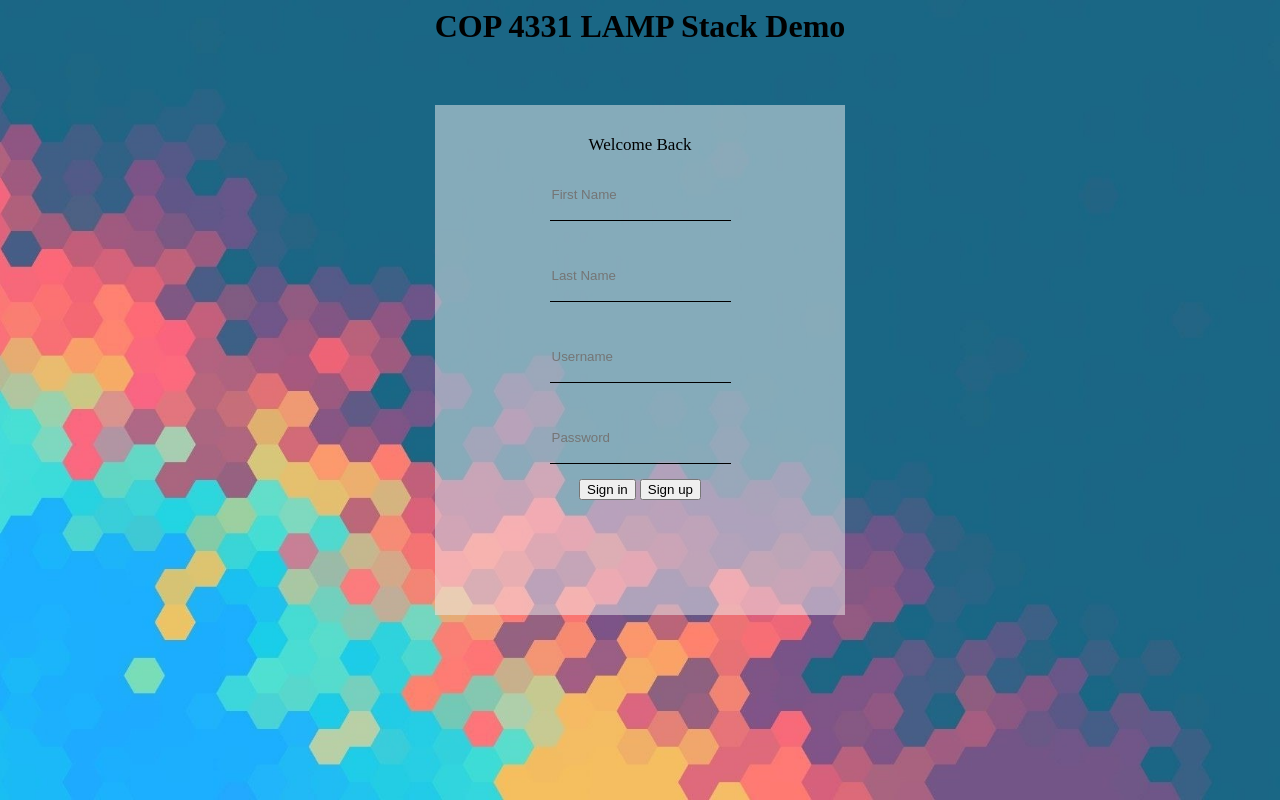
After one commit to PromAtlas/mycontacts.studio, a PHP site: page /main.html in a window 1280 px wide. The commit adds this page. Run offline with PHP 8.4, Linux system fonts and the light colour scheme.

Commit message:
Updated styles and html

```diff
--- a/css/style.css
+++ b/css/style.css
@@ -1,181 +1,75 @@
-body
-{
-    background-color: #707070;
+body {
+    background-image: url("../images/background2.jpg");
+    background-position: center;
+	background-repeat: no-repeat;
+	background-size: cover;
 }
 
-#title
-{
-    font-size: 40px;
-    width: 100%;
-    text-align: center;
-    font-family: 'Ubuntu', sans-serif;
-    color: #FFFFFF;
+h1 {
+  color: black;
+  text-align: center;
 }
 
-#loginDiv
-{
-    font-size: 30px;
-    width: 50%;
-    margin: auto;
-    padding: 25px;
-    background-color: #b2b2b2;
-    display: none;
+p {
+  font-family: verdana;
+  font-size: 15px;
 }
 
-#registerDiv
-{
-    font-size: 30px;
-    width: 50%;
-    margin: auto;
-    padding: 25px;
-    background-color: #b2b2b2;
-    display: none;
+span{
+	color: black;
+	text-align: center;
+	font-size: 17px;
 }
 
-#loggedInDiv
-{
-    font-size: 30px;
-    width: 50%;
-    margin: auto;
-    padding: 25px;
-    background-color: #b2b2b2;
+div{
+	height: 450px;
+	margin-top: 60px;
+	padding: 30px 30px;
+	width: 350px;
+	background: rgba(240,240,240,.50);
+
 }
 
-#accessUIDiv
-{
-    font-size: 30px;
-    width: 50%;
-    margin: auto;
-    padding: 25px;
-    background-color: #b2b2b2;
+#registerDiv input{
+	line-height: 2.3;
 }
 
-.buttons
-{
-    font-size: 30px;
-    border-radius: 25px;
-    width: 50%;
-    margin-left: 25%;
-    font-family: 'Ubuntu', sans-serif;
+#pictureDiv{
+	width: 240px;
+	height: 260px;
+	background-image: url("../images/image.jpg");
+    background-position: center;
+	background-repeat: no-repeat;
+	background-size: cover;
+	padding-top: 220px;
+}
+
+.buttons{
+	border-radius: 15px;
+	margin: 25px 25px;
+	cursor: pointer;
+	background-color: #F2BB5F;
+	height: 30px;
+	width: 100px;
 }
 
 .buttons:hover{
-    background-color: #00d5124f;
-    color: #FFFFFF;
-    opacity: 50%;
+  background-color: #DF697C;
 }
 
-#registerName
-{
-	font-size: 30px;
-}
-#registerPassword
-{
-	font-size: 30px;
-}
-#loginName
-{
-	font-size: 30px;
-}
-#loginPassword
-{
-	font-size: 30px;
-}
-#registerEmail
-{
-	font-size: 30px;
-}
-#fName
-{
-	font-size: 30px;
-}
-#lName
-{
-	font-size: 30px;
-}
-#searchText
-{
-	font-size: 30px;
-}
-#colorText
-{
-	font-size: 30px;
+input {
+	margin: 15px 15px;
+    border: none;
+    border-bottom: 1px solid black;
+    background: transparent;
+    line-height: 3.6;
+    color: black;
 }
 
-input[type="text"],input[type="password"],input[type="email"]{
-    border-radius: 25px;
-    text-align: center;
-    width: 80%;
-    margin-left: 10%;
-    margin-bottom: 2%;
-    font-family: 'Ubuntu', sans-serif;
+input:-webkit-autofill,
+input:-webkit-autofill:hover,
+input:-webkit-autofill:focus,
+input:-webkit-autofill:active  {
+  transition: background-color 5000s;
+  -webkit-text-fill-color: black;
 }
-
-#inner-title{
-    display: inline-block;
-    font-size: 0.8em;
-    width: 90%;
-    text-align: center;
-    margin-left: 5%;
-    margin-bottom: 2%;
-    font-family: 'Ubuntu', sans-serif;
-    color: #95060a;
-}
-
-#loginResult{
-    display: inline-block;
-    font-size: 0.8em;
-    width: 90%;
-    text-align: center;
-    margin-left: 5%;
-    margin-bottom: 2%;
-    font-family: 'Ubuntu', sans-serif;
-    color: #95060a;
-}
-
-#registrationResult{
-    display: inline-block;
-    font-size: 0.8em;
-    width: 90%;
-    text-align: center;
-    margin-left: 5%;
-    margin-bottom: 2%;
-    font-family: 'Ubuntu', sans-serif;
-    color: #95060a;
-}
-
-#userName{
-    display: inline-block;
-    width: 80%;
-    margin-left: 10%;
-    text-align: center;
-}
-
-#logoutButton{
-    width: 20%;
-    margin-left: 40%;
-}
-
-select{
-    width: 30%;
-    margin-left: 35%;
-    margin-top: 2%;
-    font-size: 0.75em;
-    font-family: 'Ubuntu', sans-serif;
-}
-
-#colorSearchResult{
-    display: none;
-}
-
-#colorAddResult{
-    display: inline-block;
-    font-size: 0.8em;
-    width: 90%;
-    text-align: center;
-    margin-left: 5%;
-    margin-top: 2%;
-    margin-bottom: 1%;
-    font-family: 'Ubuntu', sans-serif;
-    color: #95060a;
-}
--- /dev/null
+++ b/main.html
@@ -0,0 +1,28 @@
+<html>
+<head>
+	<title>COP 4331 LAMP Stack Demo</title>
+	<script type="text/javascript" src="js/md5.js"></script>
+	<script type="text/javascript" src="js/code.js"></script>
+	<link href="../images/favicon.ico" rel="icon">
+    <link href="css/style.css" rel="stylesheet">
+    <link href="https://fonts.googleapis.com/css?family=Ubuntu" rel="stylesheet">
+</head>
+
+<body>
+	<center>
+	<h1 id="title">COP 4331 LAMP Stack Demo</h1>
+
+	<div id="loginDiv">
+		<span id="inner-title">Welcome Back</span><br />
+			<input type="text" id="firstName" placeholder="First Name" /><br />
+			<input type="text" id="lastName" placeholder="Last Name" /><br />
+		<input type="text" id="loginName" placeholder="Username" /><br />
+		<input type="password" id="loginPassword" placeholder="Password"/><br />
+		<button type="button" id="loginButton" class="button2" onclick="doLogin();"> Sign in </button>
+		<span id="loginResult"></span>
+		<button type="button" id="signupButton" class="button2" onclick="document.location='register.html'"> Sign up </button>
+	</div>
+	</center>
+
+</body>
+</html>
```
Also changed, not shown: index.html (+27 -37 lines), register.html (added, +29 -0 lines), images/background.jpg (added), images/background2.jpg (added), images/background3.jpg (added), images/backgroundblue.jpg (added), images/favicon.ico (added), images/favicon2.ico (added), images/image.jpg (added), images/picture.jpg (added), images/user-male.png (added), images/user.png (added).
